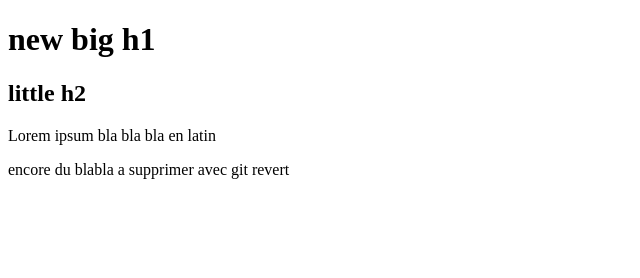
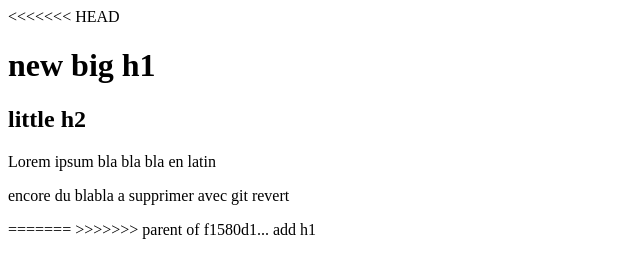
Before and after one commit to StockageReckyt/sharezza, a plain HTML site: page index.html in a window 1280 px wide. Shown: the whole page, without its empty margins (0-640 px from the left). Drawn offline with Linux system fonts and the light colour scheme.

Commit message:
new commit to delete

```diff
--- a/index.html
+++ b/index.html
@@ -5,9 +5,13 @@
     <title>New change of Title</title>
   </head>
   <body>
+<<<<<<< HEAD
     <h1>new big h1</h1>
     <h2>little h2</h2>
     <p>Lorem ipsum bla bla bla en latin</p>
     <p>encore du blabla a supprimer avec git revert</p>
+=======
+
+>>>>>>> parent of f1580d1... add h1
   </body>
 </html>
```
